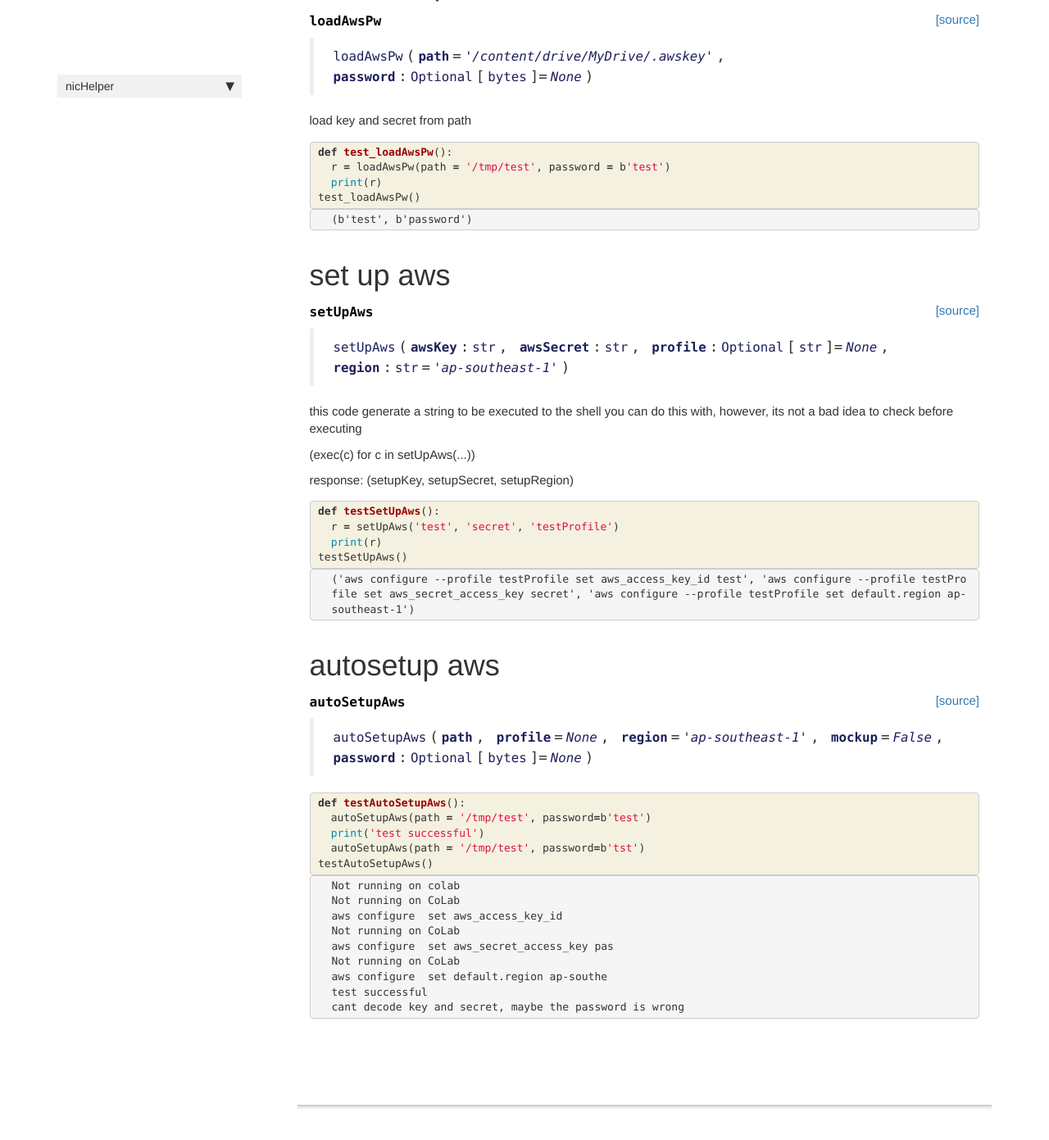
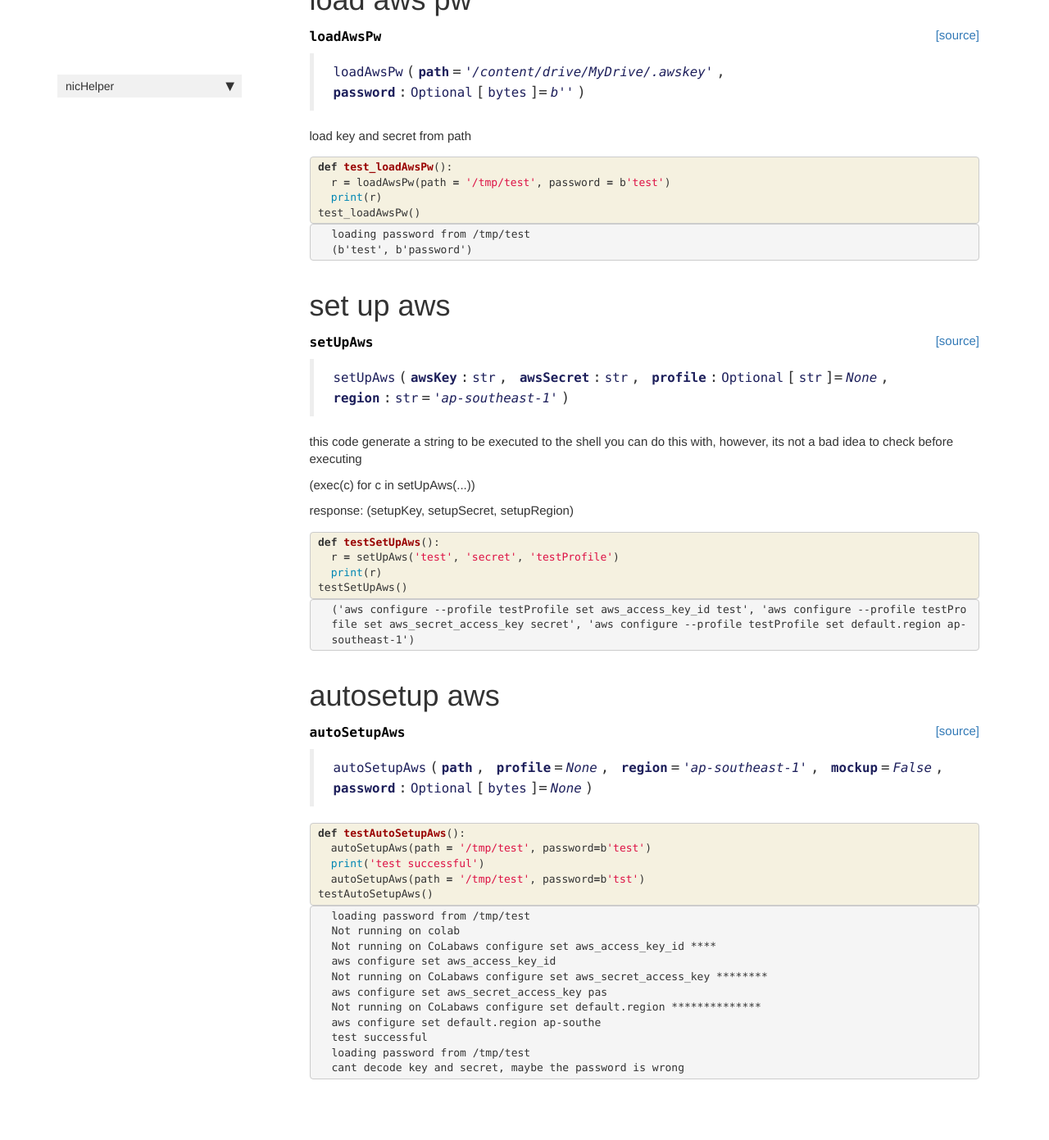
Before and after one commit to thanakijwanavit/nicHelper, a Jekyll site: the page built from docs/colab.html, in a window 1280 px wide and 1400 px high, scrolled down 852 px. Shown: the top 1391 px of the window at 82% size. Built offline with Jekyll 4.4.1, drawn with Linux system fonts in a browser that asks for light colours; nearby versions of some CDN libraries; comment, search, counter and statistics services are not loaded; some of the changed text lies outside the part shown.

Commit message:
stop printing the password

```diff
--- a/docs/colab.html
+++ b/docs/colab.html
@@ -100,7 +100,8 @@ nb_path: "colab.ipynb"
 <div class="output_area">
 
 <div class="output_subarea output_stream output_stdout output_text">
-<pre>(b&#39;\xd7\x93;U&#39;, b&#39;\xf2\xcf\xf2mx\xa2\xc2\x9d&#39;, b&#39;,\xd7$\xab\xb71&gt;M\xb5\x07S\x03\x1d\xdb7\xa0&#39;, b&#34;-I\xeb&#39;X\x18\x07hH\xfff\x89\x8a\xa4\x804&#34;)
+<pre>saving the AES encrypted credentials to /tmp/test
+(b&#39;u\xeb.\xc4&#39;, b&#39;I\x1f\xc4\x92\xea\x02i2&#39;, b&#39;j\xcb\x907\x98\x89\xf6-V\x8c`\x0c\xa0\xbe\xfe\x94&#39;, b&#39;\x17\xba\xdd\xaf\x86h\xb6\x9d\x15\xff\xe0\x83&gt;B\xd8\x80&#39;)
 </pre>
 </div>
 </div>
@@ -128,7 +129,7 @@ nb_path: "colab.ipynb"
 
 
 <div class="output_markdown rendered_html output_subarea ">
-<h4 id="loadAwsPw" class="doc_header"><code>loadAwsPw</code><a href="https://github.com/thanakijwanavit/nicHelper/tree/master/nicHelper/colab.py#L36" class="source_link" style="float:right">[source]</a></h4><blockquote><p><code>loadAwsPw</code>(<strong><code>path</code></strong>=<em><code>'/content/drive/MyDrive/.awskey'</code></em>, <strong><code>password</code></strong>:<code>Optional</code>[<code>bytes</code>]=<em><code>None</code></em>)</p>
+<h4 id="loadAwsPw" class="doc_header"><code>loadAwsPw</code><a href="https://github.com/thanakijwanavit/nicHelper/tree/master/nicHelper/colab.py#L34" class="source_link" style="float:right">[source]</a></h4><blockquote><p><code>loadAwsPw</code>(<strong><code>path</code></strong>=<em><code>'/content/drive/MyDrive/.awskey'</code></em>, <strong><code>password</code></strong>:<code>Optional</code>[<code>bytes</code>]=<em><code>b''</code></em>)</p>
 </blockquote>
 <p>load key and secret from path</p>
 
@@ -172,7 +173,8 @@ nb_path: "colab.ipynb"
 <div class="output_area">
 
 <div class="output_subarea output_stream output_stdout output_text">
-<pre>(b&#39;test&#39;, b&#39;password&#39;)
+<pre>loading password from /tmp/test
+(b&#39;test&#39;, b&#39;password&#39;)
 </pre>
 </div>
 </div>
@@ -200,7 +202,7 @@ nb_path: "colab.ipynb"
 
 
 <div class="output_markdown rendered_html output_subarea ">
-<h4 id="setUpAws" class="doc_header"><code>setUpAws</code><a href="https://github.com/thanakijwanavit/nicHelper/tree/master/nicHelper/colab.py#L52" class="source_link" style="float:right">[source]</a></h4><blockquote><p><code>setUpAws</code>(<strong><code>awsKey</code></strong>:<code>str</code>, <strong><code>awsSecret</code></strong>:<code>str</code>, <strong><code>profile</code></strong>:<code>Optional</code>[<code>str</code>]=<em><code>None</code></em>, <strong><code>region</code></strong>:<code>str</code>=<em><code>'ap-southeast-1'</code></em>)</p>
+<h4 id="setUpAws" class="doc_header"><code>setUpAws</code><a href="https://github.com/thanakijwanavit/nicHelper/tree/master/nicHelper/colab.py#L50" class="source_link" style="float:right">[source]</a></h4><blockquote><p><code>setUpAws</code>(<strong><code>awsKey</code></strong>:<code>str</code>, <strong><code>awsSecret</code></strong>:<code>str</code>, <strong><code>profile</code></strong>:<code>Optional</code>[<code>str</code>]=<em><code>None</code></em>, <strong><code>region</code></strong>:<code>str</code>=<em><code>'ap-southeast-1'</code></em>)</p>
 </blockquote>
 <p>this code generate a string to be executed to the shell
 you can do this with, however, its not a bad idea to check before executing</p>
@@ -276,7 +278,7 @@ you can do this with, however, its not a bad idea to check before executing</p>
 
 
 <div class="output_markdown rendered_html output_subarea ">
-<h4 id="autoSetupAws" class="doc_header"><code>autoSetupAws</code><a href="https://github.com/thanakijwanavit/nicHelper/tree/master/nicHelper/colab.py#L78" class="source_link" style="float:right">[source]</a></h4><blockquote><p><code>autoSetupAws</code>(<strong><code>path</code></strong>, <strong><code>profile</code></strong>=<em><code>None</code></em>, <strong><code>region</code></strong>=<em><code>'ap-southeast-1'</code></em>, <strong><code>mockup</code></strong>=<em><code>False</code></em>, <strong><code>password</code></strong>:<code>Optional</code>[<code>bytes</code>]=<em><code>None</code></em>)</p>
+<h4 id="autoSetupAws" class="doc_header"><code>autoSetupAws</code><a href="https://github.com/thanakijwanavit/nicHelper/tree/master/nicHelper/colab.py#L77" class="source_link" style="float:right">[source]</a></h4><blockquote><p><code>autoSetupAws</code>(<strong><code>path</code></strong>, <strong><code>profile</code></strong>=<em><code>None</code></em>, <strong><code>region</code></strong>=<em><code>'ap-southeast-1'</code></em>, <strong><code>mockup</code></strong>=<em><code>False</code></em>, <strong><code>password</code></strong>:<code>Optional</code>[<code>bytes</code>]=<em><code>None</code></em>)</p>
 </blockquote>
 
 </div>
@@ -320,14 +322,16 @@ you can do this with, however, its not a bad idea to check before executing</p>
 <div class="output_area">
 
 <div class="output_subarea output_stream output_stdout output_text">
-<pre>Not running on colab
-Not running on CoLab
-aws configure  set aws_access_key_id
-Not running on CoLab
-aws configure  set aws_secret_access_key pas
-Not running on CoLab
-aws configure  set default.region ap-southe
+<pre>loading password from /tmp/test
+Not running on colab
+Not running on CoLabaws configure set aws_access_key_id ****
+aws configure set aws_access_key_id
+Not running on CoLabaws configure set aws_secret_access_key ********
+aws configure set aws_secret_access_key pas
+Not running on CoLabaws configure set default.region **************
+aws configure set default.region ap-southe
 test successful
+loading password from /tmp/test
 cant decode key and secret, maybe the password is wrong
 </pre>
 </div>
--- a/docs/dictUtil.html
+++ b/docs/dictUtil.html
@@ -320,7 +320,7 @@ False
 
 
 <div class="output_markdown rendered_html output_subarea ">
-<h4 id="hashDict" class="doc_header"><code>hashDict</code><a href="https://github.com/thanakijwanavit/nicHelper/tree/master/nicHelper/dictUtil.py#L58" class="source_link" style="float:right">[source]</a></h4><blockquote><p><code>hashDict</code>(<strong><code>data</code></strong>:<code>dict</code>, <strong><code>hasher</code></strong>=<em><code>&lt;sha1 HASH object @ 0x7f5d50194cd0&gt;</code></em>, <strong><code>encoder</code></strong>=<em><code>dumps</code></em>)</p>
+<h4 id="hashDict" class="doc_header"><code>hashDict</code><a href="https://github.com/thanakijwanavit/nicHelper/tree/master/nicHelper/dictUtil.py#L58" class="source_link" style="float:right">[source]</a></h4><blockquote><p><code>hashDict</code>(<strong><code>data</code></strong>:<code>dict</code>, <strong><code>hasher</code></strong>=<em><code>&lt;sha1 HASH object @ 0x7fd4fa821f30&gt;</code></em>, <strong><code>encoder</code></strong>=<em><code>dumps</code></em>)</p>
 </blockquote>
 <p>hashes the dictionary inputted</p>
 <p>data: dict: the dictionary inputted to be 'hashed'</p>
--- a/nicHelper/__init__.py
+++ b/nicHelper/__init__.py
@@ -1 +1 @@
-__version__ = "0.0.73"
+__version__ = "0.0.74"
--- a/nicHelper/_nbdev.py
+++ b/nicHelper/_nbdev.py
@@ -16,6 +16,7 @@ index = {"imageFromS3": "Images.ipynb",
          "loadAwsPw": "colab.ipynb",
          "setUpAws": "colab.ipynb",
          "autoSetupAws": "colab.ipynb",
+         "debugstring": "colab.ipynb",
          "printDict": "dictUtil.ipynb",
          "allKeysInDict": "dictUtil.ipynb",
          "filterDt": "dictUtil.ipynb",
```
Also changed, not shown: nicHelper/colab.py (+7 -8 lines), 2 other files.
